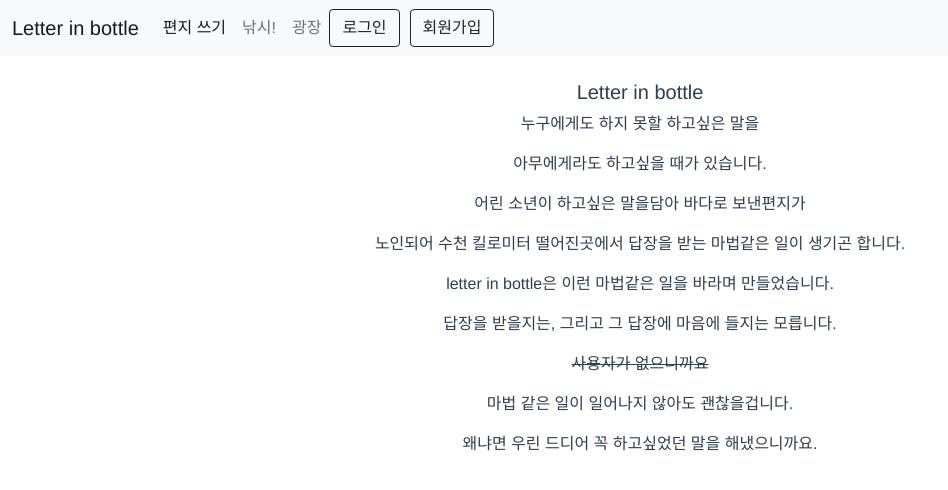
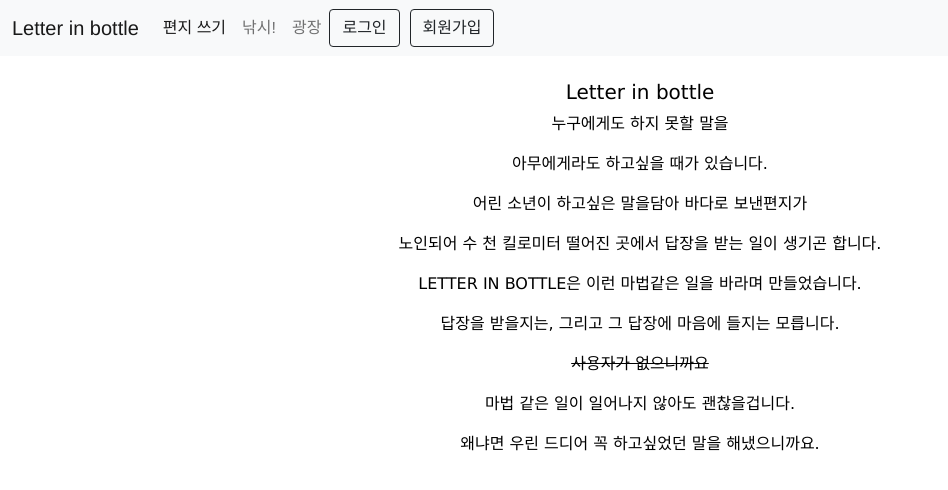
Before and after one commit to SuperRPM/letter-in-a-bottle, a Vue app in the folder client/liab/: page / in a window 1280 px wide. Shown: the top 490 px of the page, without its empty margins (0-948 px from the left). Built offline with nearby package versions, Linux system fonts and the light colour scheme.

Commit message:
modify intro text

```diff
--- a/client/liab/src/components/Home.vue
+++ b/client/liab/src/components/Home.vue
@@ -1,13 +1,13 @@
 <template>
-    <div class="container mt-4">
+    <div class="container mt-4 intro">
         <h5>Letter in bottle</h5>
-        <p>누구에게도 하지 못할 하고싶은 말을</p>
+        <p>누구에게도 하지 못할 말을</p>
         <p>아무에게라도 하고싶을 때가 있습니다.</p>
         <p>어린 소년이 하고싶은 말을담아 바다로 보낸편지가</p>
-        <p>노인되어 수천 킬로미터 떨어진곳에서 답장을 받는 마법같은 일이 생기곤 합니다.</p>
-        <p>letter in bottle은 이런 마법같은 일을 바라며 만들었습니다.</p>
+        <p>노인되어 수 천 킬로미터 떨어진 곳에서 답장을 받는 일이 생기곤 합니다.</p>
+        <p>LETTER IN BOTTLE은 이런 마법같은 일을 바라며 만들었습니다.</p>
         <p>답장을 받을지는, 그리고 그 답장에 마음에 들지는 모릅니다.</p>
-        <p><del>사용자가 없으니까요</del></p>
+        <p id="dog-dirp"><del>사용자가 없으니까요</del></p>
         <p>마법 같은 일이 일어나지 않아도 괜찮을겁니다.</p>
         <p>왜냐면 우린 드디어 꼭 하고싶었던 말을 해냈으니까요.</p>
     </div>
@@ -21,5 +21,9 @@ export default {
 </script>
 
 <style>
-
+.intro {
+    font-family:Verdana, Geneva, Tahoma, sans-serif;
+    color: black;
+    background-color: rgba(255, 255, 255, 0.3);
+}
 </style>
```
